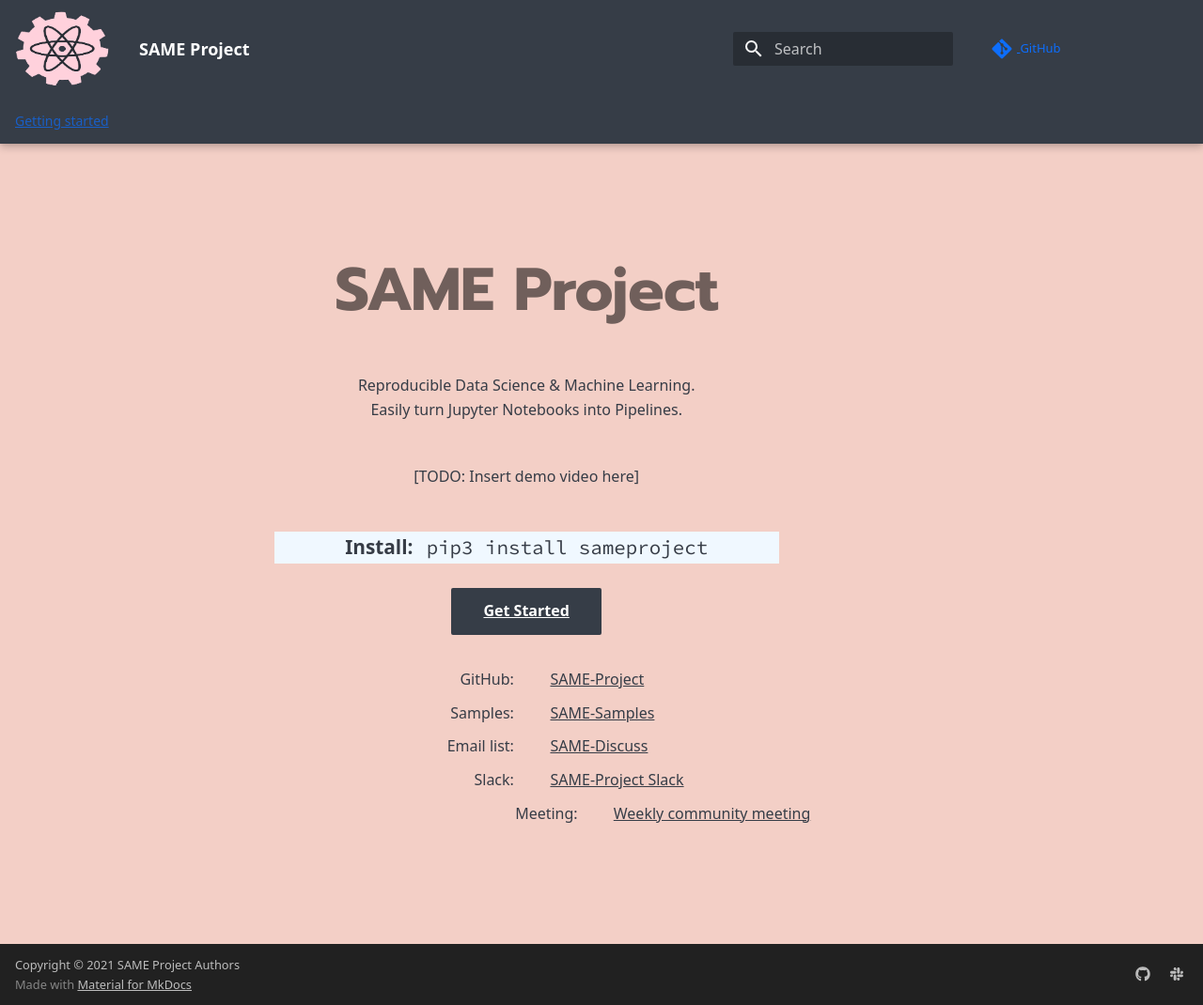
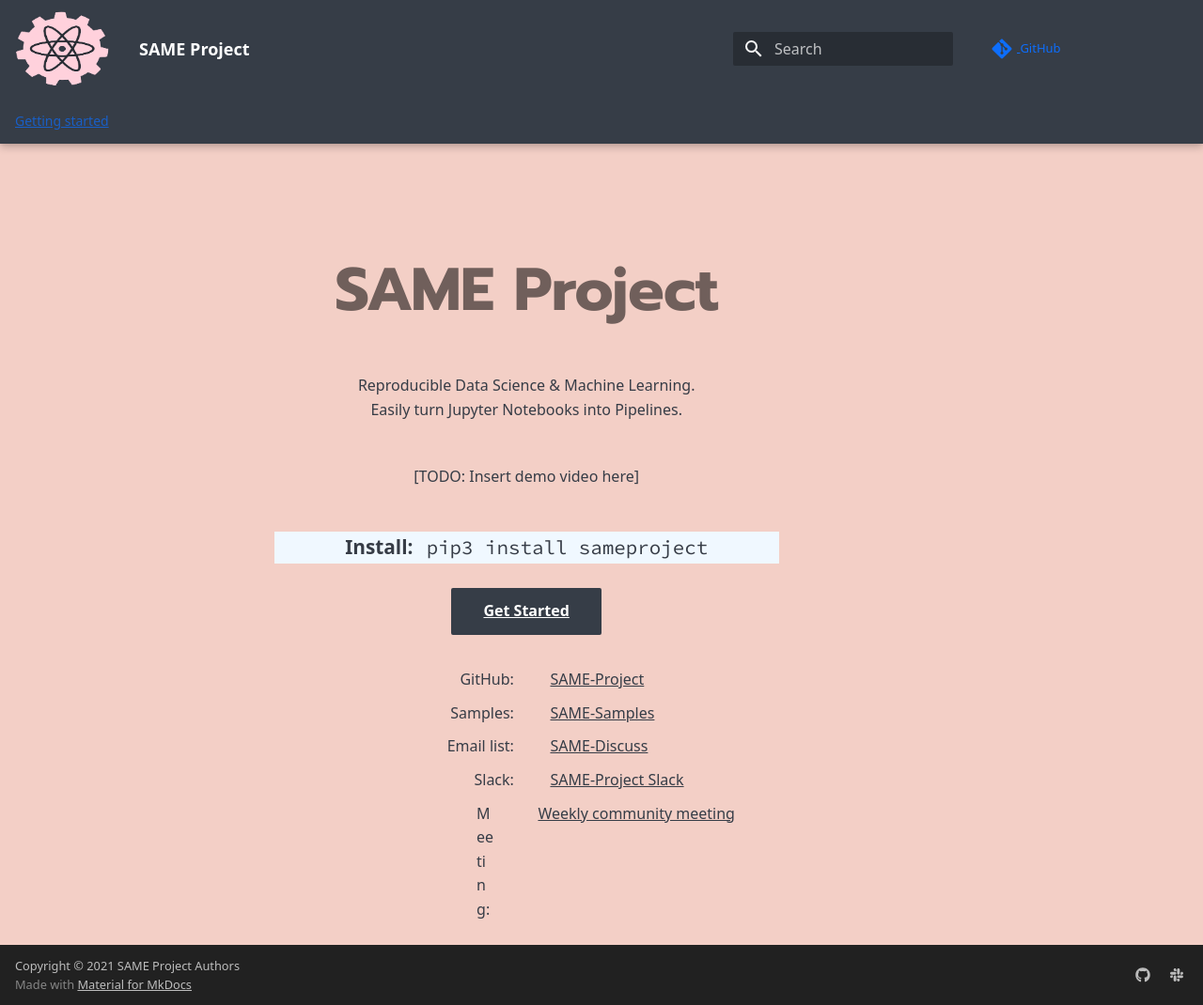
Before and after one commit to js-ts/same-mkdocs, an MkDocs documentation site: the page built from docs/index.md, in a window 1280 px wide and 1070 px high. Shown: the whole window at 94% size. Built offline with MkDocs 1.6.1 and Material for MkDocs 9.7.7, drawn with Linux system fonts in a browser that asks for light colours; comment, search, counter and statistics services are not loaded.

Commit message:
Update home.html

```diff
--- a/overrides/home.html
+++ b/overrides/home.html
@@ -103,18 +103,18 @@
               </div>
               <div class="col-2 mx-auto text-center justify-content-center align-self-center">
               </div>
-              <div class="row mt-2" style="margin-left:4em;">
+              <div class="row mt-2" style="margin-left:0em;">
                 <div class="col-2 mx-auto text-center justify-content-center align-self-center">
                 </div>
-                <div class="col-2 mx-auto text-end">
+                <div class="col-1 mx-auto text-start">
                     Meeting:
                 </div>
                 <div class="col-5 text-start">
-                    <a
-                        href="https://calendar.google.com/event?action=TEMPLATE&tmeid=MnNmb25obGx0MWRsZ3VlaGk1Z2QwN2p1ZmtfMjAyMjAzMDRUMTYwMDAwWiB2ZWRhbnRwYWR3YWxpbmZpQG0&tmsrc=vedantpadwalinfi%40gmail.com&scp=ALL" target="_blank">Weekly community meeting</a>
+                    <a href="https://calendar.google.com/event?action=TEMPLATE&amp;tmeid=MnNmb25obGx0MWRsZ3VlaGk1Z2QwN2p1ZmtfMjAyMjAzMDRUMTYwMDAwWiB2ZWRhbnRwYWR3YWxpbmZpQG0&amp;tmsrc=vedantpadwalinfi%40gmail.com&amp;scp=ALL" target="_blank">Weekly community meeting</a>
                 </div>
                 <div class="col-2 mx-auto text-center justify-content-center align-self-center">
                 </div>
+          </div>
           </div>
       </div>
   </div>
```
